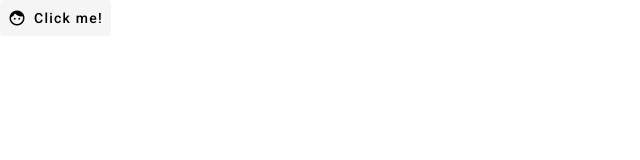
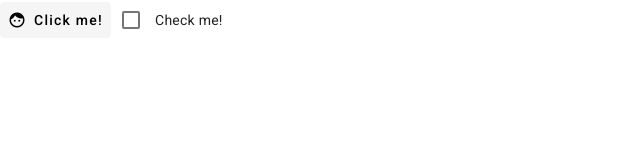
Before and after one commit to zeng-dong/interests-researches, an Angular app in the folder _angular/using-material/: page / in a window 1280 px wide. Shown: the top 160 px of the page, without its empty margins (0-640 px from the left). Built offline with nearby package versions, Linux system fonts and the light colour scheme.

Commit message:
mat checkbox

```diff
--- a/_angular/using-material/src/app/app.component.html
+++ b/_angular/using-material/src/app/app.component.html
@@ -2,3 +2,5 @@
   <mat-icon>face </mat-icon>
   Click me!
 </button>
+
+<mat-checkbox>Check me!</mat-checkbox>
--- a/_angular/using-material/src/app/app.module.ts
+++ b/_angular/using-material/src/app/app.module.ts
@@ -6,6 +6,7 @@ import { BrowserAnimationsModule } from '@angular/platform-browser/animations';
 
 import { MatButtonModule } from '@angular/material/button';
 import { MatIconModule } from '@angular/material/icon';
+import { MatCheckboxModule } from '@angular/material/checkbox';
 
 @NgModule({
   declarations: [AppComponent],
@@ -14,6 +15,7 @@ import { MatIconModule } from '@angular/material/icon';
     BrowserAnimationsModule,
     MatButtonModule,
     MatIconModule,
+    MatCheckboxModule,
   ],
   providers: [],
   bootstrap: [AppComponent],
```
